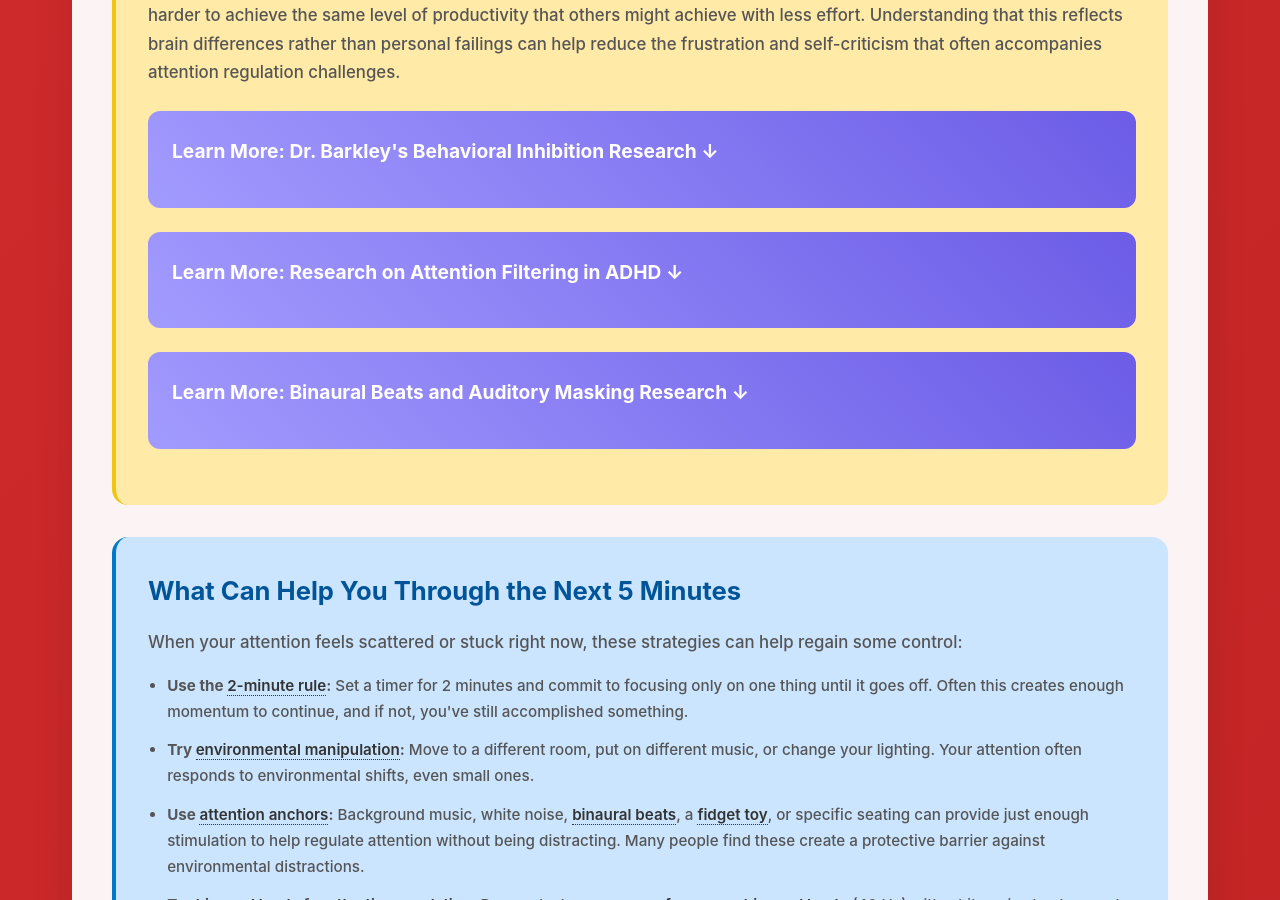
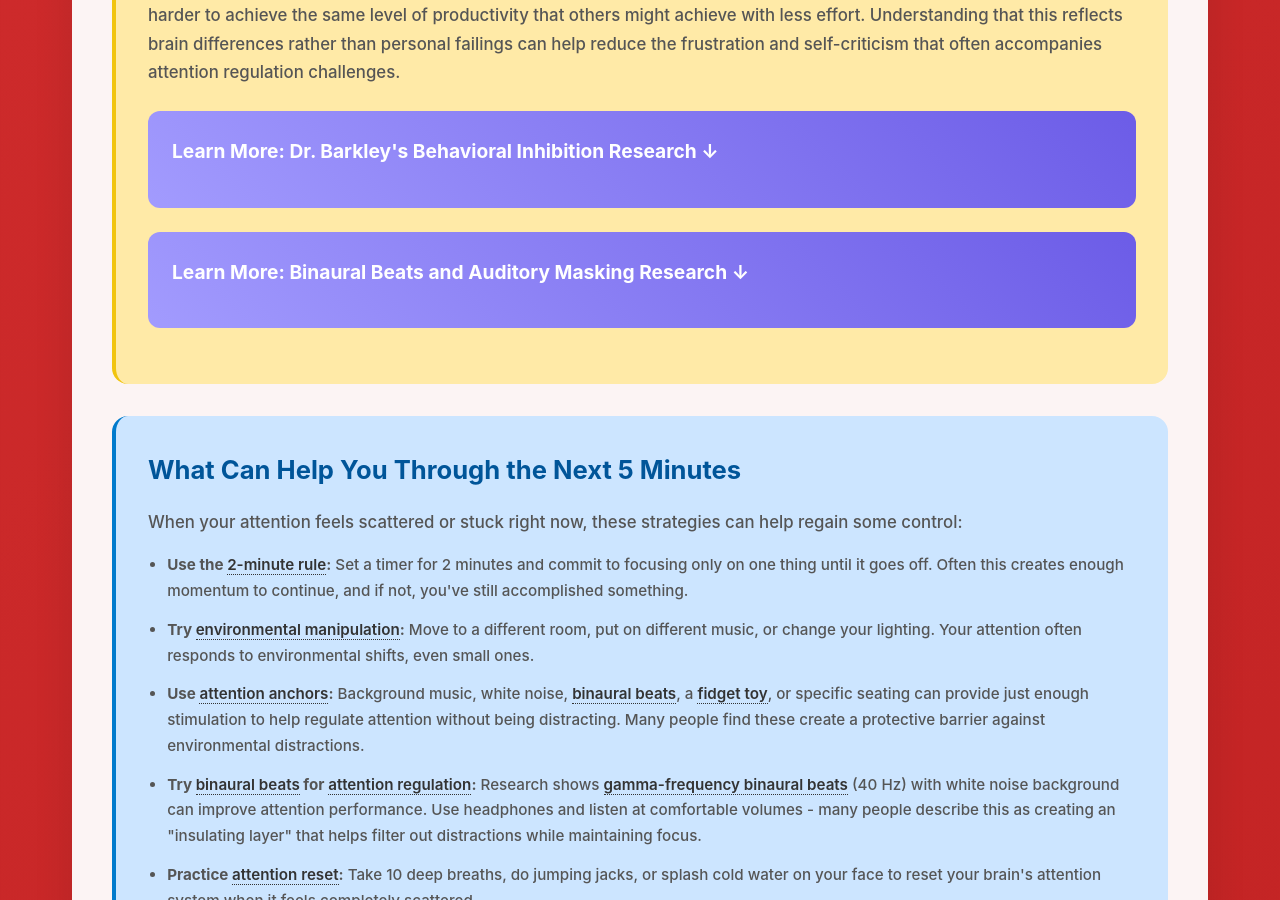
Before and after one commit to neurodivergent-survival-guide/neurodivergent-survival-guide, a Jekyll site: the page built from struggles/attention-regulation.html, in a window 1280 px wide and 900 px high, scrolled down 2337 px. Built offline with Jekyll 4.4.1, drawn with Linux system fonts in a browser that asks for light colours.

Commit message:
Update attention-regulation.html

```diff
--- a/struggles/attention-regulation.html
+++ b/struggles/attention-regulation.html
@@ -64,17 +64,6 @@ search_terms: ["can't focus", "mind wanders", "losing focus", "brain won't coope
                 <p>According to Dr. Barkley's research, <a class="jargon">ADHD<span class="tooltip">Attention-Deficit/Hyperactivity Disorder - brain differences affecting attention, impulse control, and executive function</span></a> should be understood as difficulty with self-regulation and time management rather than simply attention problems. His research suggests that people with <a class="jargon">ADHD<span class="tooltip">Attention-Deficit/Hyperactivity Disorder - brain differences affecting attention, impulse control, and executive function</span></a> struggle most with using hindsight and foresight to guide their current behavior - including directing attention toward long-term goals rather than immediate interesting stimuli.</p>
 
                 <p>This research helps explain why <a class="jargon">attention regulation<span class="tooltip">The brain's ability to direct and sustain focus where you want it, when you want it</span></a> feels like a battle between what you know you should focus on and what your brain actually wants to attend to. The inhibition system that should suppress irrelevant distractions isn't working as efficiently, making it harder to maintain focus on less engaging but important tasks.</p>
-            </div>
-        </div>
-
-        <div class="learn-more" onclick="toggleLearnMore(this)">
-            <h3>Learn More: Research on Attention Filtering in ADHD ↓</h3>
-            <div class="learn-more-content">
-                <p>Research studies on <a class="jargon">attention filtering<span class="tooltip">The brain's ability to focus on relevant information while ignoring distractions</span></a> reveal something counterintuitive about <a class="jargon">ADHD<span class="tooltip">Attention-Deficit/Hyperactivity Disorder - brain differences affecting attention, impulse control, and executive function</span></a> attention patterns. When researchers tested children with <a class="jargon">ADHD<span class="tooltip">Attention-Deficit/Hyperactivity Disorder - brain differences affecting attention, impulse control, and executive function</span></a> on tasks with varying difficulty levels, they found that <a class="jargon">ADHD<span class="tooltip">Attention-Deficit/Hyperactivity Disorder - brain differences affecting attention, impulse control, and executive function</span></a> children could filter out distractions just as well as anyone else when task demands were high and challenging.</p>
-
-                <p>However, on easy tasks that didn't require much mental effort, the same children with <a class="jargon">ADHD<span class="tooltip">Attention-Deficit/Hyperactivity Disorder - brain differences affecting attention, impulse control, and executive function</span></a> showed significant attention problems and were much more distracted. This suggests that <a class="jargon">ADHD<span class="tooltip">Attention-Deficit/Hyperactivity Disorder - brain differences affecting attention, impulse control, and executive function</span></a> attention difficulties may stem from problems with engaging <a class="jargon">top-down attention control<span class="tooltip">The brain's ability to consciously direct focus based on goals rather than just reacting to stimuli</span></a> when tasks are understimulating, rather than an inability to filter distractions overall.</p>
-
-                <p>This research helps explain why people with <a class="jargon">ADHD<span class="tooltip">Attention-Deficit/Hyperactivity Disorder - brain differences affecting attention, impulse control, and executive function</span></a> often perform better under pressure or when tasks are more complex and engaging. The findings suggest that making tasks more challenging rather than simpler might actually improve attention for many people with <a class="jargon">ADHD<span class="tooltip">Attention-Deficit/Hyperactivity Disorder - brain differences affecting attention, impulse control, and executive function</span></a>.</p>
             </div>
         </div>
 
```
